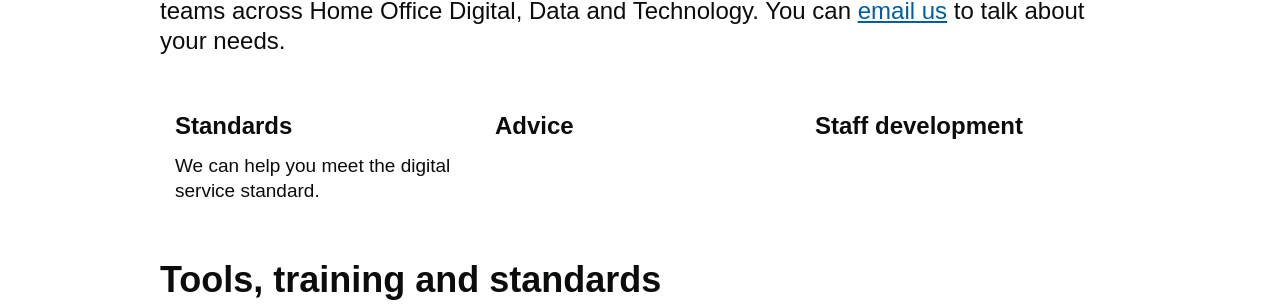
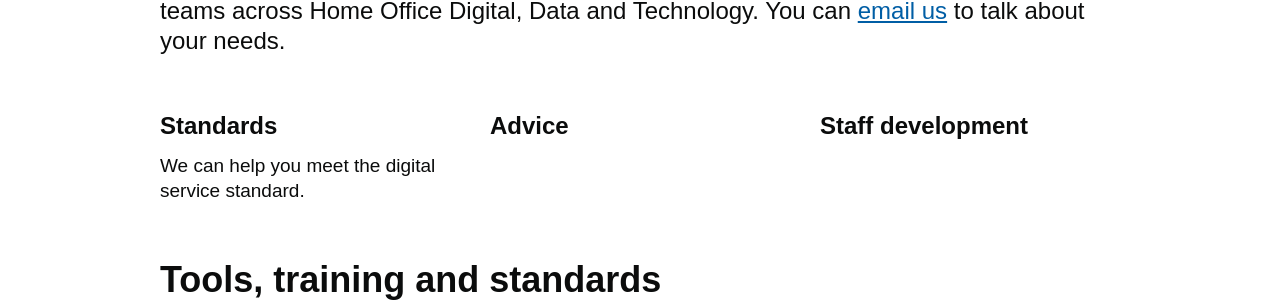
Before and after one commit to Abdul2/coe, a Jekyll site: the page built from index.md, in a window 1280 px wide. Shown: the part 254-560 px from the top of the page. Built offline with Jekyll 4.4.1, drawn with Linux system fonts in a browser that asks for light colours.

Commit message:
dev: adjust sections and layout post UR1

```diff
--- a/_layouts/default.html
+++ b/_layouts/default.html
@@ -36,9 +36,9 @@
       </div>
     </div>
     <div class="grid-row">
-      <div class="column-full">
+
         {% include standards.html %}
-      </div>
+
     </div>
     <div class="grid-row">
       <div class="column-full">
```
